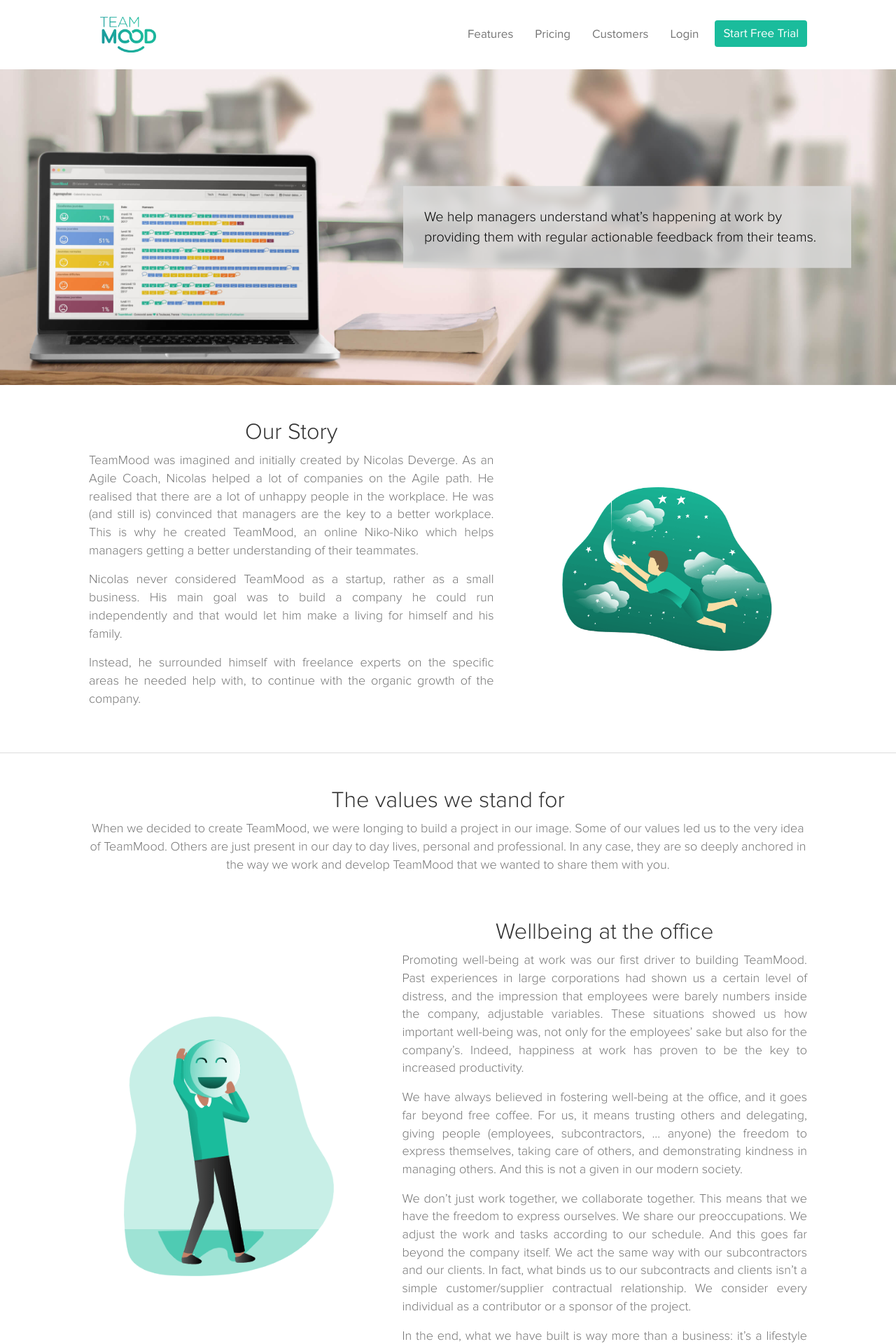
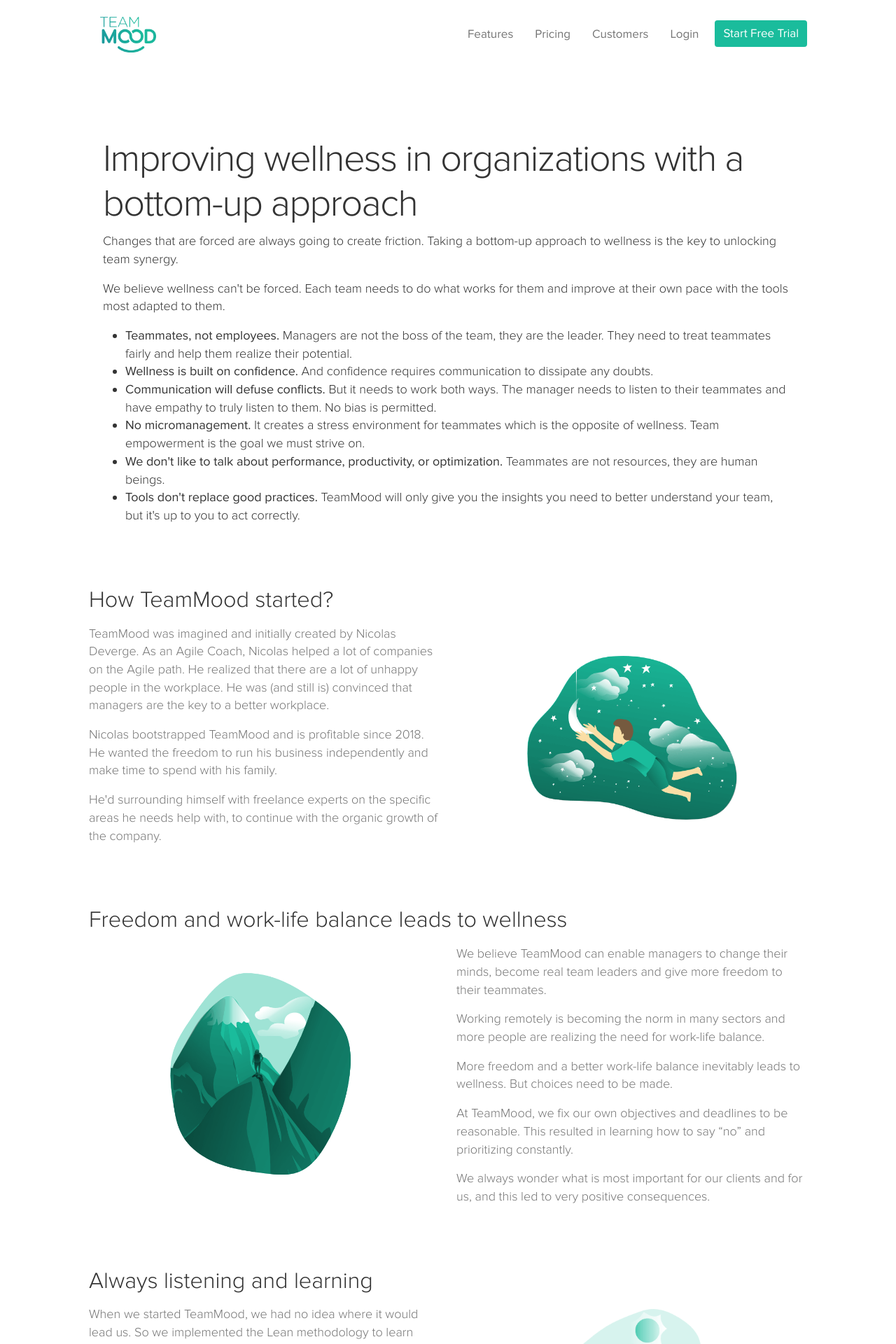
Before and after one commit to TeamMood/landing-page, a Jekyll site: the page built from en/about/index.html, in a window 1280 px wide. Shown: the top 1920 px of the page at 70% size. Built offline with Jekyll 4.4.1, drawn with Linux system fonts in a browser that asks for light colours; nearby versions of some CDN libraries; some of the changed text lies outside the part shown.

Commit message:
add about page

```diff
--- a/en/about/index.html
+++ b/en/about/index.html
@@ -3,118 +3,83 @@
 lang: en
 ---
 
-<div class="about-bg-image">
-    <img src="/images/lp/teammood_at_office.jpg" alt="teammood at office">
-    <p class="about-text">We help managers understand what’s happening at work by providing them with regular actionable feedback from their teams.</p>
+<div class="container">
+    <section class="front-header mt-5 mb-4 pb-4 pt-5">
+        <h1>Improving wellness in organizations with a bottom-up approach</h1>
+        <p>Changes that are forced are always going to create friction. Taking a bottom-up approach to wellness is the key to unlocking team synergy.</p>
+        <p>We believe wellness can't be forced. Each team needs to do what works for them and improve at their own pace with the tools most adapted to them.</p>
+        <ul>
+            <li><strong>Teammates, not employees. </strong>Managers are not the boss of the team, they are the leader. They need to treat teammates fairly and help them realize their potential.</li>
+            <li><strong>Wellness is built on confidence. </strong>And confidence requires communication to dissipate any doubts.</li>
+            <li><strong>Communication will defuse conflicts. </strong>But it needs to work both ways. The manager needs to listen to their teammates and have empathy to truly listen to them. No bias is permitted.</li>
+            <li><strong>No micromanagement. </strong>It creates a stress environment for teammates which is the opposite of wellness. Team empowerment is the goal we must strive on.</li>
+            <li><strong>We don't like to talk about performance, productivity, or optimization. </strong>Teammates are not resources, they are human beings.</li>
+            <li><strong>Tools don't replace good practices. </strong>TeamMood will only give you the insights you need to better understand your team, but it's up to you to act correctly.</li>
+        </ul>
+    </section>
+
+    <section class="row d-md-flex my-4 py-4 align-items-center">
+        <h2>How TeamMood started?</h2>
+        <div class="col-md-6 mt-2">
+            <p>TeamMood was imagined and initially created by Nicolas Deverge. As an Agile Coach, Nicolas helped a lot of companies on the Agile path. He realized that there are a lot of unhappy people in the workplace. He was (and still is) convinced that managers are the key to a better workplace.</p>
+            <p>Nicolas bootstrapped TeamMood and is profitable since 2018. He wanted the freedom to run his business independently and make time to spend with his family.</p>
+            <p>He'd surrounding himself with freelance experts on the specific areas he needs help with, to continue with the organic growth of the company.</p>
+        </div>
+        <div  class="col-md-6 text-center">
+            <img class="img-fluid about-img" src="/images/about/story.png" alt="">
+        </div>
+    </section>
+
+    <section class="row d-md-flex my-4 py-4 align-items-center">
+        <h2>Freedom and work-life balance leads to wellness</h2>
+        <div  class="col-md-6 text-center">
+            <img class="img-fluid about-img" src="/images/about/freedom.png" alt="">
+        </div>
+        <div class="col-md-6 mt-2">
+            <p>We believe TeamMood can enable managers to change their minds, become real team leaders and give more freedom to their teammates.</p>
+            <p>Working remotely is becoming the norm in many sectors and more people are realizing the need for work-life balance.</p>
+            <p>More freedom and a better work-life balance inevitably leads to wellness. But choices need to be made.</p>
+            <p>At TeamMood, we fix our own objectives and deadlines to be reasonable. This resulted in learning how to say “no” and prioritizing constantly.</p>
+            <p>We always wonder what is most important for our clients and for us, and this led to very positive consequences.</p>
+        </div>
+    </section>
+
+    <section class="row d-md-flex my-4 py-4 align-items-center">
+        <h2>Always listening and learning</h2>
+        <div class="col-md-6 mt-2">
+            <p>When we started TeamMood, we had no idea where it would lead us. So we implemented the Lean methodology to learn from our potential users.</p>
+            <p>We don’t have the answers. Our users do!</p>
+            <p>This attitude also impacts our relationships with our clients. We don’t want to act serious or complicate things, just to look professional. We act naturally, we are all humans after all!</p>
+            <p>Our clients usually appreciate this personal touch. And those who don’t, we don’t really want to work with them.</p>
+        </div>
+        <div  class="col-md-6 text-center">
+            <img class="img-fluid about-img" src="/images/about/humility.png" alt="">
+        </div>
+    </section>
+
+    <section class="row d-md-flex my-4 py-4 align-items-center">
+        <h2>Giving back to the community</h2>
+        <div  class="col-md-6 text-center">
+            <img class="img-fluid about-img" src="/images/about/community.png" alt="">
+        </div>
+        <div class="col-md-6 mt-2">
+            <p>As the pandemic made us realize, we need to be more flexible about our approach to office space.</p>
+            <p>Co-working is much more adapted to us, in terms of exchanges and meetings with other companies or individuals. It makes sense economically, socially, and environmentally.</p>
+            <p>Likewise, we strive to lower our carbon footprint by favoring public transportation to go to work.</p>
+            <p>People are willing to move away from the materialistic world, back to the essentials, for the good of their community.</p>
+        </div>
+    </section>
+
+    <section class="row d-md-flex my-4 py-4 align-items-center">
+        <h2>Thank you</h2>
+        <p>We want to thank our partners, contributors, and especially all freelancers who helped (and are still helping) us in this adventure: Claire-Emilie, Jacques, Julie, Mohammed, Valérie, Katia, Magali, Jérôme, Quentin, Renaud, Julien, Maïwenn, Morgane, Célia, and Nicolas. TeamMood wouldn’t be the same without you 😉 !</p>
+    </section>
 </div>
 
-
-<div class="container about-justify">
-    <div class="row my-5 gx-5 align-items-center">
-        <div class="col-md-7">
-            <h2 class="text-center">Our Story</h2>
-            <p>TeamMood was imagined and initially created by Nicolas Deverge. As an Agile Coach, Nicolas helped a lot of companies on the Agile path. He realised that there are a lot of unhappy people in the workplace. He was (and still is) convinced that managers are the key to a better workplace. This is why he created TeamMood, an online Niko-Niko which helps managers getting a better understanding of their teammates.</p>
-            <p>Nicolas never considered TeamMood as a startup, rather as a small business. His main goal was to build a company he could run independently and that would let him make a living for himself and his family.</p>
-            <p>Instead, he surrounded himself with freelance experts on the specific areas he needed help with, to continue with the organic growth of the company.</p>
-        </div>
-        <div class="col-md-5 text-center">
-            <img class="img-fluid about-img" src="/images/about/story.png">
-        </div>
-
-    </div>
-</div>
-<hr>
-<div class="container about-page">
-    <div class="row mt-5 gx-5">
-        <div class="col-12 text-center">
-            <h2>The values we stand for</h2>
-            <p>When we decided to create TeamMood, we were longing to build a project in our image. Some of our values led us to the very idea of TeamMood. Others are just present in our day to day lives, personal and professional. In any case, they are so deeply anchored in the way we work and develop TeamMood that we wanted to share them with you.</p>
-        </div>
-    </div>
-</div>
-<div class="container about-justify">
-    <div class="row d-md-flex flex-md-row-reverse my-5 gx-5 align-items-center">
-        <div class="col-md-7">
-            <h2 class="text-center">Wellbeing at the office</h2>
-            <p>Promoting well-being at work was our first driver to building TeamMood. Past experiences in large corporations had shown us a certain level of distress, and the impression that employees were barely numbers inside the company, adjustable variables. These situations showed us how important well-being was, not only for the employees’ sake but also for the company’s. Indeed, happiness at work has proven to be the key to increased productivity.</p>
-            <p>We have always believed in fostering well-being at the office, and it goes far beyond free coffee. For us, it means trusting others and delegating, giving people (employees, subcontractors, ... anyone) the freedom to express themselves, taking care of others, and demonstrating kindness in managing others. And this is not a given in our modern society.</p>
-            <p>We don’t just work together, we collaborate together. This means that we have the freedom to express ourselves. We share our preoccupations. We adjust the work and tasks according to our schedule. And this goes far beyond the company itself. We act the same way with our subcontractors and our clients. In fact, what binds us to our subcontracts and clients isn’t a simple customer/supplier contractual relationship. We consider every individual as a contributor or a sponsor of the project. </p>
-            <p>In the end, what we have built is way more than a business: it’s a lifestyle that makes us happy.</p>
-        </div>
-        <div class="col-md-5 text-center">
-            <img class="img-fluid about-img" src="/images/about/office.png">
-        </div>
-    </div>
-</div>
-<hr>
-<div class="container about-justify">
-    <div class="row my-5 gx-5 align-items-center">
-        <div class="col-md-7">
-            <h2 class="text-center">Freedom</h2>
-            <p>If well-being and autonomy at work were already present in our last company, we went a step further with TeamMood in terms of independence and freedom. We have designed a product that lets us work from anywhere, with no geographical ties. It allows us to choose where we want to live (and not let the job choose for us). We have removed typical work constraints while still performing (even better).</p>
-            <p>For instance, when we go on holidays, we just need a computer and a Wi-Fi signal to work an hour a day. In the end, it lets us spend more time than a typical CEO or entrepreneur with our families. We also work with a few contractors who live in several places in France and even in Brasil. </p>
-            <p>Our freedom also comes from our financial independence. Since the beginning, we chose to bootstrap our business in order to keep our freedom. We are more a small business than a real startup. Our aim is to be able to make a living, not to grow fast and big. Because growing fast and big implies a lot of constraints.</p>
-        </div>
-        <div class="col-md-5 text-center">
-            <img class="img-fluid about-img" src="/images/about/freedom.png">
-        </div>
-    </div>
-</div>
-<hr>
-<div class="container about-justify">
-    <div class="row d-md-flex flex-md-row-reverse my-5 gx-5 align-items-center">
-        <div class="col-md-7">
-            <h2 class="text-center">Work-Life balance</h2>
-            <p>We hear a lot about work-life balance, but what does this really mean for companies and employees? For us, it means that we refuse to adopt a hyper-growth pace or to pressure ourselves, in order to be able to spend more time with our children and family. </p>
-            <p>We fix our own objectives and deadlines to be reasonable. This resulted in learning how to say “no” and prioritizing constantly. For instance, we might say “no” to a complicated client, as it would imply a lot of customer issues afterward. We always wonder what is most important for our clients and for us, and this led to very positive consequences.</p>
-            <p>To preserve our work-life balance, we also had to avoid unessential distractions. We don’t need to be on TV or to win competitions to run our business. </p>
-            <p>Our motto is: Let’s favor efficiency instead of quantity at work.</p>
-        </div>
-        <div class="col-md-5 text-center">
-            <img class="img-fluid about-img" src="/images/about/work-life-balance.png">
-        </div>
-    </div>
-</div>
-<hr>
-<div class="container about-justify">
-    <div class="row my-5 gx-5 align-items-center">
-        <div class="col-md-7">
-            <h2 class="text-center">Humility</h2>
-            <p>Promoting well-being at work was our first driver to building TeamMood. Past experiences in large corporations had shown us a certain level of distress, and the impression that employees were barely numbers inside the company, adjustable variables. These situations showed us how important well-being was, not only for the employees’ sake but also for the company’s. Indeed, happiness at work has proven to be the key to increased productivity.</p>
-            <p>When we started TeamMood, we had no idea where it would lead us. So we implemented the Lean methodology to learn from our potential users. We don’t have the answers. Our users do.</p>
-            <p>This attitude also impacts our relationships with our clients. We don’t want to act serious or complicate things, just to look professional. We act naturally, we are all humans after all! Our clients usually appreciate this personal touch. And those who don’t, we don’t really want to work with them.</p>
-        </div>
-        <div class="col-md-5 text-center">
-            <img class="img-fluid about-img" src="/images/about/humility.png">
-        </div>
-    </div>
-</div>
-<hr>
-<div class="container about-justify">
-    <div class="row d-md-flex flex-md-row-reverse my-5 gx-5 align-items-center">
-        <div class="col-md-7">
-            <h2 class="text-center">Community</h2>
-            <p>When we started TeamMood, it wasn’t financially interesting to rent our own office. We still needed a space to work together, but we thought that co-working was much more adapted to us, in terms of exchanges and meetings with other startups.</p>
-            <p>While most companies think they only exist the day they rent their own office space, we decided to fight these business stereotypes and stay lean. Indeed, mutualising office space (plus the lighting and heating that comes with it) makes for us a lot more sense economically and environmentally.</p>
-            <p>Likewise, we strive to lower our carbon footprint by favoring public transportation to go to work. We are not the only ones doing so; we can feel a true change in society. People are willing to move away from the materialistic world, back to the essentials, for the good of their community. </p>
-        </div>
-        <div class="col-md-5 text-center">
-            <img class="img-fluid about-img" src="/images/about/community.png">
-        </div>
-    </div>
-</div>
-
-<div class="about-ambition">
-    <div class="row justify-content-center">
-        <div class="col-10 text-center">
-            <p class="about-text">Our ambition with TeamMood has always been to create a company that resembles us, in which we can thrive while making a living, and protect our work-life balance. And we feel we’ve accomplished it as working for TeamMood doesn’t feel like working. We try to spread this vibe with every person we work with, client, partner, sub-contractor… and hope for everyone to find (or create) such a fulfilling working environment.</p>
-        </div>
-    </div>
-</div>
-
+<!--
 <div class="about-bg-image about-bg-image-bottom">
     <img src="/images/lp/teammood_at_office.jpg" alt="teammood at office">
     <p class="text-center about-text mb-0"><strong>Thank you</strong><br>
-        We want to thank our partners, contributors, and especially all freelancers who helped (and are still helping) us in this adventure: Claire-Emilie, Jacques, Julie, Mohammed, Valérie, Katia, Magali, Jérôme, Quentin, Renaud, Julien and Maïwenn. TeamMood wouldn’t be the same without you 😉 !
+        We want to thank our partners, contributors, and especially all freelancers who helped (and are still helping) us in this adventure: Claire-Emilie, Jacques, Julie, Mohammed, Valérie, Katia, Magali, Jérôme, Quentin, Renaud, Julien, Maïwenn, Morgane, Célia, and Nicolas. TeamMood wouldn’t be the same without you 😉 !
     </p>
-</div>
+</div>-->
```
Also changed, not shown: css/style.css.
